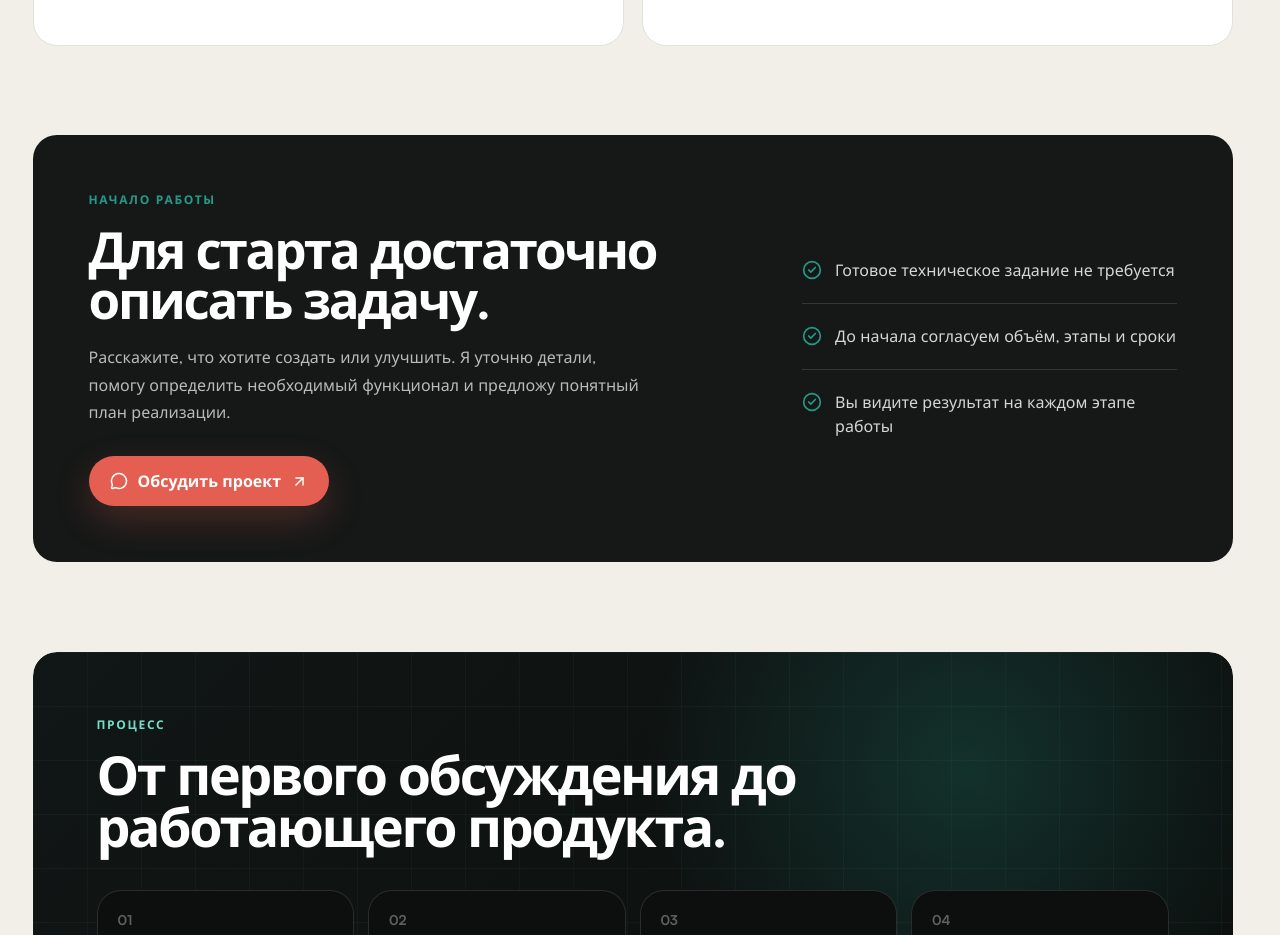
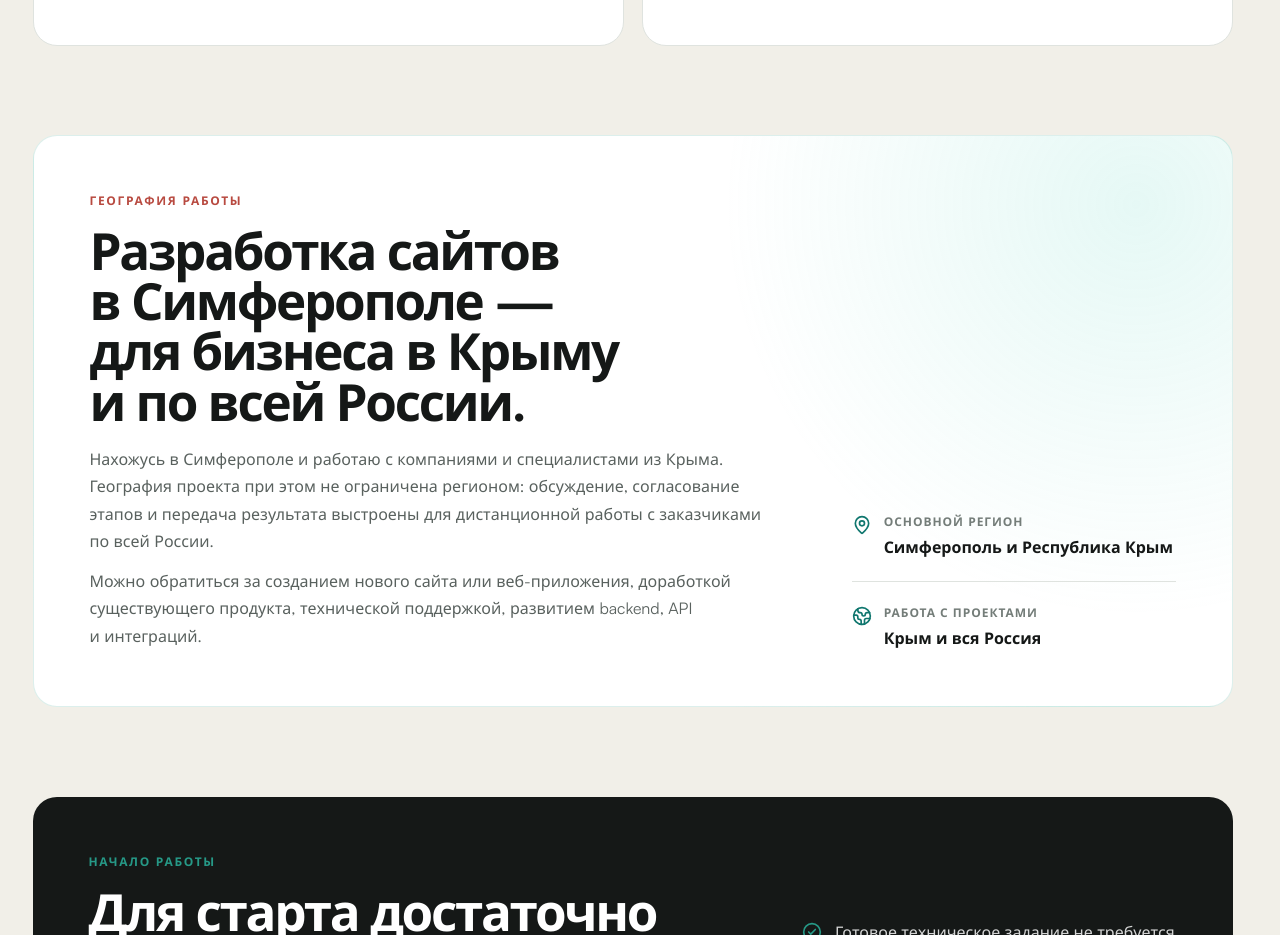
Before and after one commit to Aleks-man/portfolio, a React (Vite) app: page /services in a window 1280 px wide. Shown: the part 1640-2575 px from the top of the page. Built offline with nearby package versions, Linux system fonts and the light colour scheme; no server answers.

Commit message:
feat: add regional services section

```diff
--- /dev/null
+++ b/src/components/ServiceAreaSection.tsx
@@ -0,0 +1,32 @@
+import { Globe2, MapPin } from 'lucide-react'
+import type { PortfolioContent } from '../content/portfolio'
+
+type ServiceAreaSectionProps = {
+  area: PortfolioContent['servicesPage']['serviceArea']
+}
+
+export function ServiceAreaSection({ area }: ServiceAreaSectionProps) {
+  return (
+    <section className="service-area" aria-labelledby="service-area-title">
+      <div className="service-area__copy">
+        <p className="section__kicker">{area.kicker}</p>
+        <h2 id="service-area-title">{area.title}</h2>
+        <p>{area.text}</p>
+        <p>{area.services}</p>
+      </div>
+
+      <dl className="service-area__details">
+        <div>
+          <MapPin aria-hidden="true" />
+          <dt>{area.locationLabel}</dt>
+          <dd>{area.location}</dd>
+        </div>
+        <div>
+          <Globe2 aria-hidden="true" />
+          <dt>{area.coverageLabel}</dt>
+          <dd>{area.coverage}</dd>
+        </div>
+      </dl>
+    </section>
+  )
+}
--- a/src/content/portfolio.en.ts
+++ b/src/content/portfolio.en.ts
@@ -75,6 +75,18 @@ export const englishContent = {
       lead: "I build websites, web applications, and internal systems: plan the structure and interface, implement the required logic, and connect databases and integrations. I can deliver the entire project or join at a specific stage.",
       includesLabel: "What is included",
       fitLabel: "Best for",
+
+      serviceArea: {
+        kicker: "Service area",
+        title: "Website development from Simferopol, available across Russia.",
+        text: "I am based in Simferopol and work with companies and professionals across Crimea. Projects are not limited by location: discovery, milestone reviews, and delivery are structured for effective remote collaboration throughout Russia.",
+        services: "You can contact me for a new website or web application, improvements to an existing product, technical support, backend development, APIs, and integrations.",
+        locationLabel: "Primary region",
+        location: "Simferopol and the Republic of Crimea",
+        coverageLabel: "Project coverage",
+        coverage: "Crimea and all of Russia",
+      },
+
       start: {
         kicker: "Getting started",
         title: "A description of the task is enough to get started.",
--- a/src/content/portfolio.ru.ts
+++ b/src/content/portfolio.ru.ts
@@ -81,6 +81,17 @@ export const russianContent = {
 
       includesLabel: "Что входит",
       fitLabel: "Подходит для",
+
+      serviceArea: {
+        kicker: "География работы",
+        title: "Разработка сайтов в Симферополе — для бизнеса в Крыму и по всей России.",
+        text: "Нахожусь в Симферополе и работаю с компаниями и специалистами из Крыма. География проекта при этом не ограничена регионом: обсуждение, согласование этапов и передача результата выстроены для дистанционной работы с заказчиками по всей России.",
+        services: "Можно обратиться за созданием нового сайта или веб-приложения, доработкой существующего продукта, технической поддержкой, развитием backend, API и интеграций.",
+        locationLabel: "Основной регион",
+        location: "Симферополь и Республика Крым",
+        coverageLabel: "Работа с проектами",
+        coverage: "Крым и вся Россия",
+      },
 
       start: {
         kicker: "Начало работы",
--- a/src/pages/ServicesPage.tsx
+++ b/src/pages/ServicesPage.tsx
@@ -1,4 +1,5 @@
 import { ProcessSection } from '../components/ProcessSection'
+import { ServiceAreaSection } from '../components/ServiceAreaSection'
 import { ServiceStartSection } from '../components/ServiceStartSection'
 import { ServicesOverview } from '../components/ServicesOverview'
 import { StackSection } from '../components/StackSection'
@@ -26,6 +27,7 @@ export function ServicesPage({ portfolio }: ServicesPageProps) {
   return (
     <div className="page-content services-page" id="top">
       <ServicesOverview services={portfolio.servicesPage} />
+      <ServiceAreaSection area={portfolio.servicesPage.serviceArea} />
       <ServiceStartSection start={portfolio.servicesPage.start} telegramHref={portfolio.contact.telegramHref} />
       <ProcessSection process={portfolio.process} />
       <StackSection stack={portfolio.stack} />
--- a/src/styles/services-page.css
+++ b/src/styles/services-page.css
@@ -150,6 +150,83 @@
   transform: none;
 }
 
+.service-area {
+  width: var(--container);
+  margin: 0 auto var(--section-y);
+  padding: clamp(32px, 5vw, 56px);
+  display: grid;
+  grid-template-columns: minmax(0, 1.35fr) minmax(280px, 0.65fr);
+  gap: clamp(40px, 7vw, 96px);
+  align-items: end;
+  border: 1px solid rgba(38, 153, 135, 0.16);
+  border-radius: var(--radius-lg);
+  background:
+    radial-gradient(circle at 92% 12%, rgba(114, 219, 201, 0.18), transparent 34%),
+    var(--surface);
+}
+
+.service-area__copy h2 {
+  max-width: 850px;
+  margin-top: 14px;
+  font-size: clamp(2rem, 4vw, 3.7rem);
+}
+
+.service-area__copy > p:not(.section__kicker) {
+  max-width: 760px;
+  margin-top: 20px;
+  color: var(--muted);
+  line-height: 1.72;
+}
+
+.service-area__copy > p + p:not(.section__kicker) {
+  margin-top: 12px;
+}
+
+.service-area__details {
+  margin: 0;
+  display: grid;
+}
+
+.service-area__details > div {
+  padding: 22px 0;
+  display: grid;
+  grid-template-columns: auto 1fr;
+  gap: 5px 12px;
+  border-bottom: 1px solid var(--line);
+}
+
+.service-area__details > div:first-child {
+  padding-top: 0;
+}
+
+.service-area__details > div:last-child {
+  padding-bottom: 0;
+  border-bottom: 0;
+}
+
+.service-area__details svg {
+  grid-row: 1 / 3;
+  width: 20px;
+  height: 20px;
+  margin-top: 2px;
+  color: var(--teal-dark);
+}
+
+.service-area__details dt {
+  color: var(--muted-2);
+  font-size: var(--text-xs);
+  font-weight: 760;
+  letter-spacing: 0.08em;
+  text-transform: uppercase;
+}
+
+.service-area__details dd {
+  margin: 0;
+  color: var(--ink);
+  font-weight: 650;
+  line-height: 1.5;
+}
+
 .service-start {
   width: var(--container);
   margin: 0 auto var(--section-y);
@@ -221,6 +298,7 @@
     grid-template-columns: 1fr;
   }
 
+  .service-area,
   .service-start {
     grid-template-columns: 1fr;
   }
@@ -229,10 +307,12 @@
 @media (max-width: 820px) {
   .services-page__intro,
   .service-catalog,
+  .service-area,
   .service-start {
     width: var(--container-mobile);
   }
 
+  .service-area,
   .service-start {
     padding: 28px 22px;
     gap: 38px;
```
